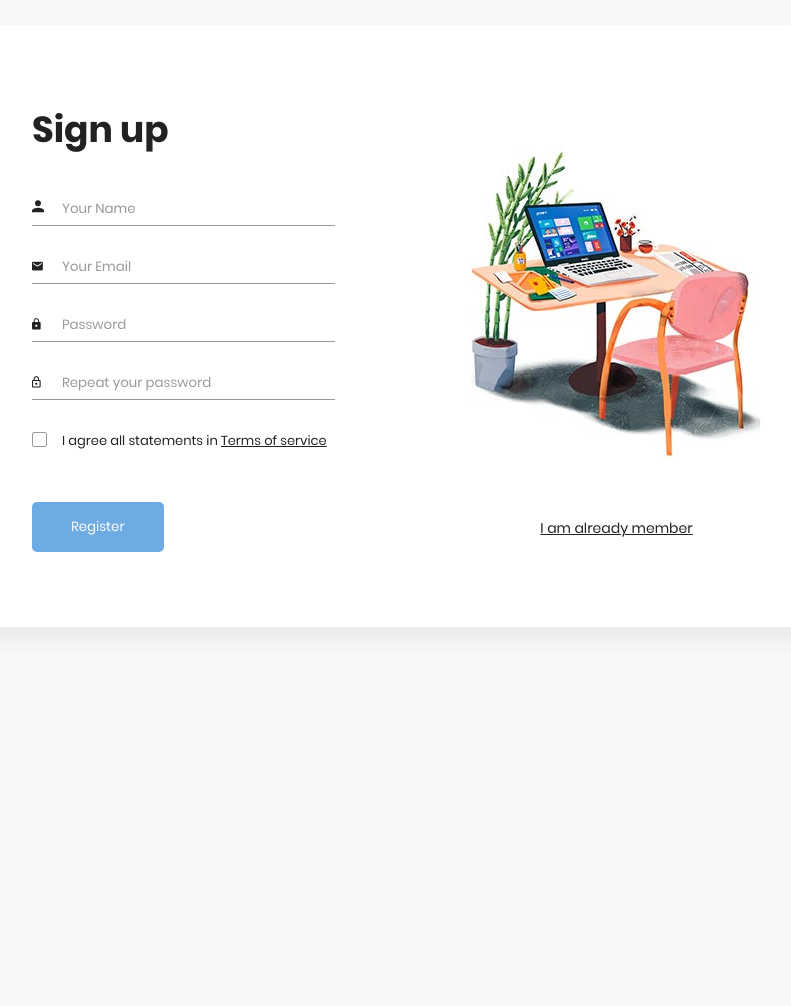
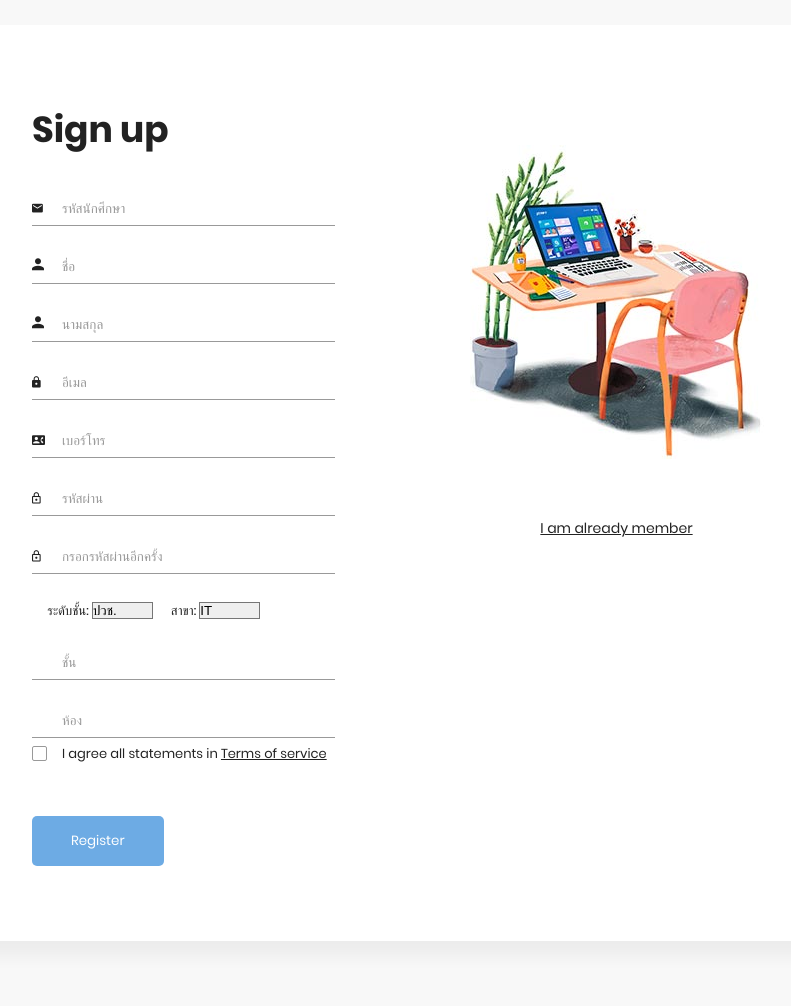
Before and after one commit to 9Chinz/SM-FIND, a PHP site: page /register.html in a window 1280 px wide. Shown: the part 133-1139 px from the top of the page, without its empty margins (267-1058 px from the left). Before the commit the page ends 685 px from the top, so only its background shows below. Run offline with PHP 8.4, Linux system fonts and the light colour scheme.

Commit message:
fix everything

```diff
--- a/contact.html
+++ b/contact.html
@@ -1,7 +1,7 @@
 <!DOCTYPE html>
 <html lang="en">
   <head>
-    <title>Racks - Free Bootstrap 4 Template by Colorlib</title>
+    <title>SM FIN D</title>
     <meta charset="utf-8">
     <meta name="viewport" content="width=device-width, initial-scale=1, shrink-to-fit=no">
 
--- a/create-account.html
+++ b/create-account.html
@@ -1,7 +1,7 @@
 <!DOCTYPE html>
 <html lang="en">
   <head>
-    <title>Racks - Free Bootstrap 4 Template by Colorlib</title>
+    <title>SM FIN D</title>
     <meta charset="utf-8">
     <meta name="viewport" content="width=device-width, initial-scale=1, shrink-to-fit=no">
 
@@ -30,7 +30,7 @@
 
     <nav class="navbar navbar-expand-lg navbar-dark ftco_navbar bg-dark ftco-navbar-light" id="ftco-navbar">
       <div class="container">
-        <a class="navbar-brand" href="index.html">Racks</a>
+        <a class="navbar-brand" href="index.html">SM FIN D</a>
         <button class="navbar-toggler" type="button" data-toggle="collapse" data-target="#ftco-nav" aria-controls="ftco-nav" aria-expanded="false" aria-label="Toggle navigation">
           <span class="oi oi-menu"></span>
         </button>
--- a/css/styles.css
+++ b/css/styles.css
@@ -589,4 +589,32 @@ label.valid {
     margin-right: 0px;
     margin-bottom: 10px; } }
 
+.labelsection{
+  position: relative;
+  margin-left: 5%;
+}
+    #section{
+      width: 20%;
+      position: relative;
+    }
+    .form-group-s{
+
+        position: relative;
+        margin-bottom: 25px;
+
+    }
+    .labelmajor{
+      position: relative;
+      margin-left: 5%;
+    }
+    #major{
+      width: 20%;
+      position: relative;
+    }
+    .form-group-a{
+
+    }
+    .class{
+      width: 50%;
+    }
 /*# sourceMappingURL=style.css.map */
--- a/login.html
+++ b/login.html
@@ -4,7 +4,7 @@
     <meta charset="UTF-8">
     <meta name="viewport" content="width=device-width, initial-scale=1.0">
     <meta http-equiv="X-UA-Compatible" content="ie=edge">
-    <title>Sign Up Form by Colorlib</title>
+    <title>SM FIN D</title>
 
     <!-- Font Icon -->
     <link rel="stylesheet" href="fonts/material-icon/css/material-design-iconic-font.min.css">
--- a/register.html
+++ b/register.html
@@ -4,7 +4,7 @@
     <meta charset="UTF-8">
     <meta name="viewport" content="width=device-width, initial-scale=1.0">
     <meta http-equiv="X-UA-Compatible" content="ie=edge">
-    <title>Sign Up Form by Colorlib</title>
+    <title>SM FIN D</title>
 
     <!-- Font Icon -->
     <link rel="stylesheet" href="fonts/material-icon/css/material-design-iconic-font.min.css">
@@ -24,20 +24,56 @@
                         <h2 class="form-title">Sign up</h2>
                         <form method="POST" class="register-form" id="register-form">
                             <div class="form-group">
-                                <label for="name"><i class="zmdi zmdi-account material-icons-name"></i></label>
-                                <input type="text" name="name" id="name" placeholder="Your Name"/>
+                                <label for="email"><i class="zmdi zmdi-email"></i></label>
+                                <input type="email" name="email" id="email" placeholder="รหัสนักศีกษา" required />
                             </div>
                             <div class="form-group">
-                                <label for="email"><i class="zmdi zmdi-email"></i></label>
-                                <input type="email" name="email" id="email" placeholder="Your Email"/>
+                                <label for="name"><i class="zmdi zmdi-account material-icons-name"></i></label>
+                                <input type="text" name="name" id="name" placeholder="ชื่อ" required/>
+                            </div>
+                            <div class="form-group">
+                                <label for="lastname"><i class="zmdi zmdi-account material-icons-name"></i></label>
+                                <input type="email" name="lastname" id="lastname" placeholder="นามสกุล" required/>
                             </div>
                             <div class="form-group">
                                 <label for="pass"><i class="zmdi zmdi-lock"></i></label>
-                                <input type="password" name="pass" id="pass" placeholder="Password"/>
+                                <input type="password" name="pass" id="pass" placeholder="อีเมล" required/>
+                            </div>
+                            <div class="form-group">
+                                <label for="tel"><i class="zmdi zmdi-account-box-phone"></i></label>
+                                <input type="tel" name="tel" id="tel" placeholder="เบอร์โทร"/>
+                            </div>
+                            <div class="form-group">
+                                <label for="password"><i class="zmdi zmdi-lock-outline"></i></label>
+                                <input type="password" name="password" id="password" placeholder="รหัสผ่าน" required/>
                             </div>
                             <div class="form-group">
                                 <label for="re-pass"><i class="zmdi zmdi-lock-outline"></i></label>
-                                <input type="password" name="re_pass" id="re_pass" placeholder="Repeat your password"/>
+                                <input type="password" name="re_pass" id="re_pass" placeholder="กรอกรหัสผ่านอีกครั้ง" required />
+                            </div>
+                            <div class="form-group-s">
+                                <label for="section" class="labelsection"  required>ระดับชั้น:</label>
+                                <select id="section" name="section">
+                                    <option value="lower">ปวช.</option>
+                                    <option value="upper">ปวส.</option>
+
+                                  </select>
+                                  <label for="marjor" class="labelmajor"  required >สาขา:</label>
+                                  <select id="major" name="major">
+                                    <option value="IT">IT</option>
+                                    <option value="BC">BC</option>
+                                    <option value="MK">MK</option>
+                                    <option value="TR">TR</option>
+                                  </select>
+                            </div>
+                            <div class="form-group">
+                                <label for="re-pass"><i class="zmdi "></i></label>
+                                <input type="number" name="re_pass" id="class" placeholder="ชั้น"  required/>
+
+                            </div>
+                            <div class="form-group-a">
+                                <label for="re-pass"><i class="zmdi "></i></label>
+                                <input type="number" name="re_pass" id="class_2" placeholder="ห้อง"  required/>
                             </div>
                             <div class="form-group">
                                 <input type="checkbox" name="agree-term" id="agree-term" class="agree-term" />
```
Also changed, not shown: about.html (+12 -12 lines), deposit.html (+4 -4 lines), index.html (+9 -9 lines), report.html (+47 -26 lines), css/depositstyle.css, css/report.css, css/style.css.
